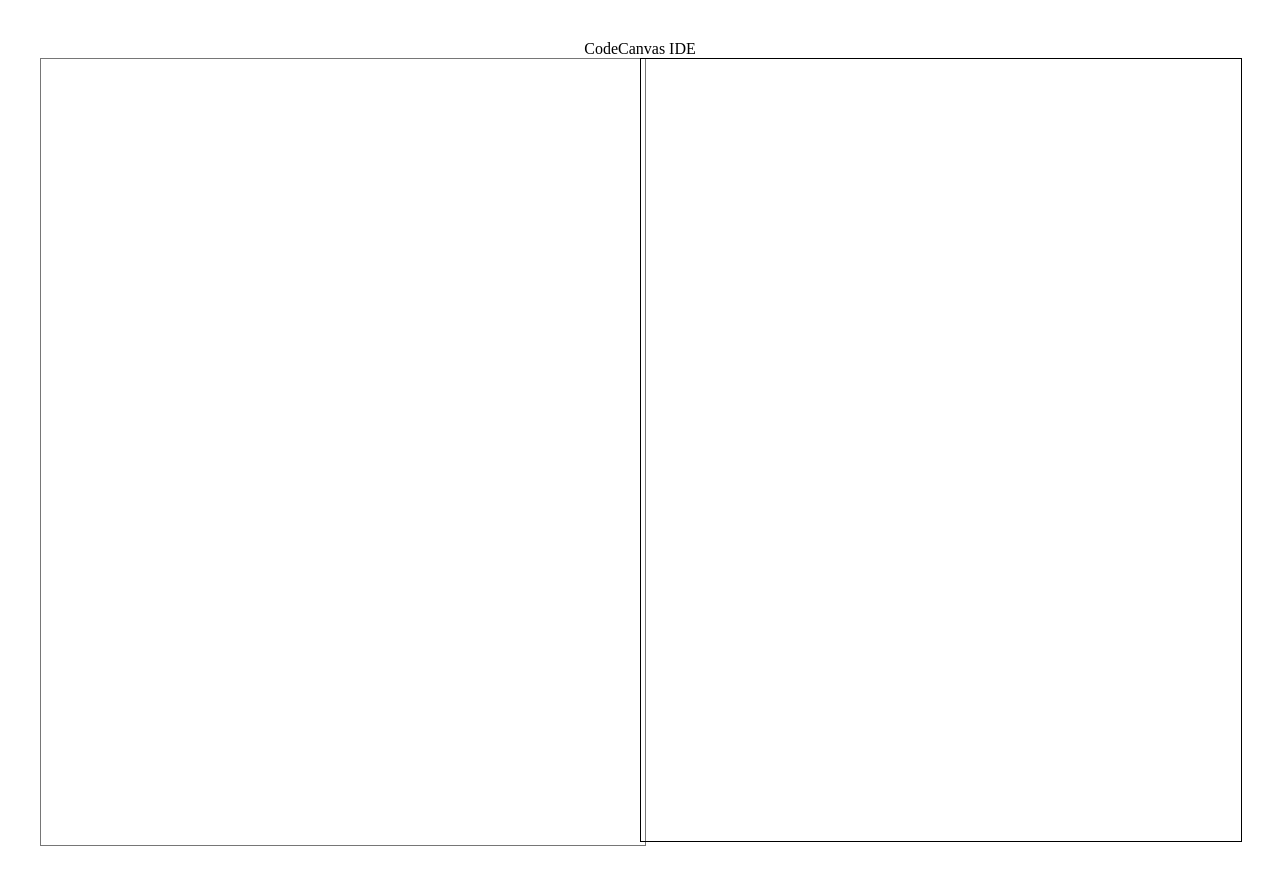
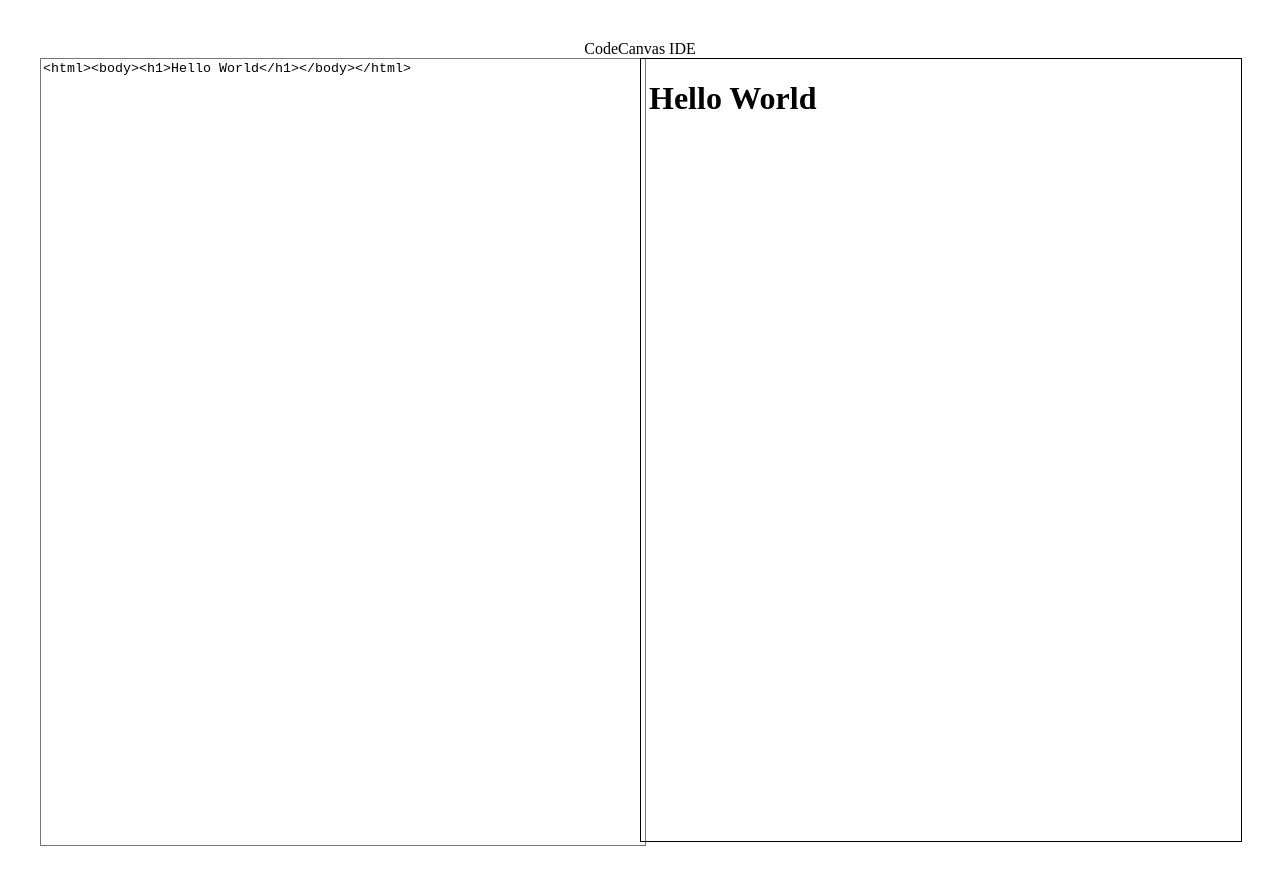
Before and after one commit to harshavardhan-9/codecanvas-ide, a React (Vite) app: page / in a window 1280 px wide. Built offline with nearby package versions, Linux system fonts and the light colour scheme.

Commit message:
Live Preview with output

```diff
--- a/src/App.jsx
+++ b/src/App.jsx
@@ -39,15 +39,17 @@ import "./App.css";
 */
 
 function App() {
+  const [code, setCode] = useState(`<html><body><h1>Hello World</h1></body></html>`);
+
   return (
     <div className="flex flex-col h-screen">
       <Navbar />
       <div className="flex flex-1">
         <div className="w-1/2 p-2 bg-gray-100">
-          <CodeEditor />
+          <CodeEditor code={code} setCode={setCode} />
         </div>
         <div className="w-1/2 p-2 bg-white">
-          <Preview />
+          <Preview code={code} />
         </div>
       </div>
     </div>
--- a/src/components/CodeEditor.jsx
+++ b/src/components/CodeEditor.jsx
@@ -1,4 +1,10 @@
-function CodeEditor() {
-  return <textarea className="w-full h-full p-2 border resize-none" />;
+function CodeEditor({ code, setCode }) {
+  return (
+    <textarea
+      className="w-full h-full p-2 border resize-none font-mono text-sm"
+      value={code}
+      onChange={(e) => setCode(e.target.value)}
+    />
+  );
 }
 export default CodeEditor;
--- a/src/components/Preview.jsx
+++ b/src/components/Preview.jsx
@@ -1,4 +1,16 @@
-function Preview() {
-  return <iframe className="w-full h-full border" title="Preview Output" />;
+import { useEffect, useRef } from "react";
+
+function Preview({ code }) {
+  const iframeRef = useRef(null);
+
+  useEffect(() => {
+    const timeout = setTimeout(() => {
+      iframeRef.current.srcdoc = code;
+    }, 300); // debounce to avoid lag
+
+    return () => clearTimeout(timeout);
+  }, [code]);
+
+  return <iframe ref={iframeRef} className="w-full h-full border" title="Preview Output" />;
 }
 export default Preview;
```
